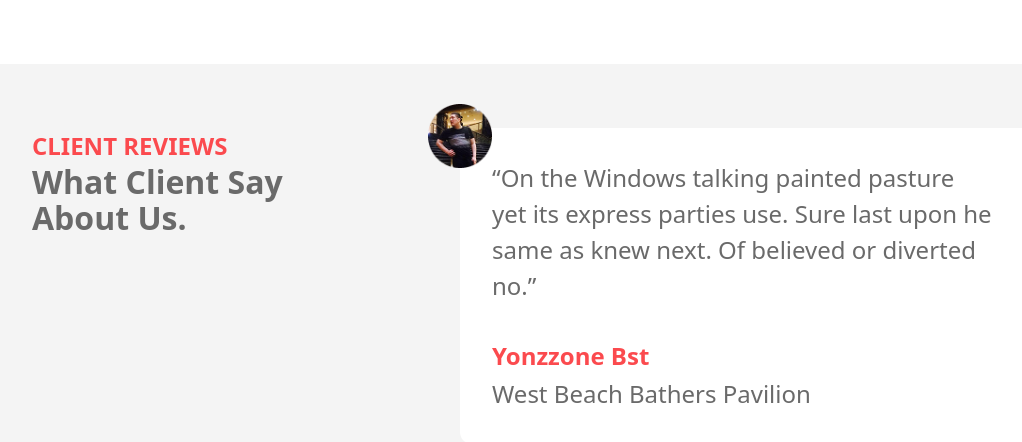
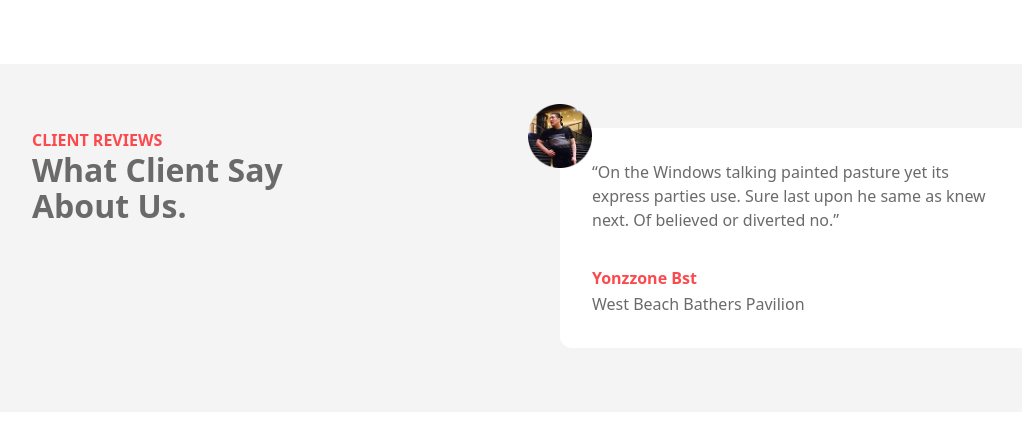
Before and after one commit to hasaanmumtaz6/demo, a Next.js app: page /components/ClientReviews in a window 1280 px wide. Shown: the top 442 px of the page, without its empty margins (96-1118 px from the left). Built offline with nearby package versions, Linux system fonts and the light colour scheme.

Commit message:
my screen fonts sizes of the text and icons adjusted

```diff
--- a/styles/Footer.css
+++ b/styles/Footer.css
@@ -58,13 +58,13 @@
     @apply w-[60%];
   }
   .about-footer p {
-    @apply text-[#6A6A6A] mt-[1rem];
+    @apply text-[#6A6A6A] mt-[1rem] text-[1rem];
   }
   .social_media_icons {
     @apply flex items-center w-fit gap-[0.75rem] mt-[2rem];
   }
   .social_media_icons a svg {
-    @apply text-[#FB4A4E];
+    @apply text-[#FB4A4E] text-[1.25rem];
   }
   .footer-tabs {
     @apply w-[40%] flex items-end justify-end gap-[6rem];
--- a/styles/home.css
+++ b/styles/home.css
@@ -335,6 +335,9 @@
   .home-banner-content h3 {
     @apply text-[1.5rem] leading-[2rem] font-bold text-black;
   }
+  .home-banner-content p{
+    @apply text-[0.825rem];
+  }
   .cta-btn {
     @apply flex items-center gap-[1rem] mt-[1rem];
   }
@@ -342,7 +345,7 @@
     @apply flex items-center gap-[0.5rem] mt-[0.5rem];
   }
   .social-media-links a svg {
-    @apply text-[#FB4A4E];
+    @apply text-[#FB4A4E] text-[1.25rem];
   }
 
   .home-banner-image-conatiner {
@@ -572,7 +575,7 @@
     @apply w-full bg-[#f4f4f4] my-[4rem] flex items-start justify-between gap-[4rem] px-[8rem] py-[4rem];
   }
   .client-review-content-box p {
-    @apply text-[#FB4A4E] uppercase font-semibold;
+    @apply text-[#FB4A4E] uppercase font-semibold text-[1rem];
   }
   .client-review-content-box h2 {
     @apply text-[#6A6A6A] text-[2rem] leading-[2.25rem] font-bold w-[20rem];
@@ -588,10 +591,10 @@
     @apply w-fit bg-white relative rounded-xl !flex flex-col gap-[0.125rem] pl-[2rem] pr-[4rem] py-[2rem];
   }
   .client-card-testmonial-conatiner p {
-    @apply text-[#6A6A6A];
+    @apply text-[#6A6A6A] text-[1rem] w-[400px];
   }
   .client-card-testmonial-conatiner b {
-    @apply text-[#FB4A4E] !mt-[2rem];
+    @apply text-[#FB4A4E] !mt-[2rem] text-[1rem];
   }
   .client-pic-testmonials-card {
     @apply w-[4rem] h-[4rem] absolute -top-[1.5rem] left-[-2rem];
```
